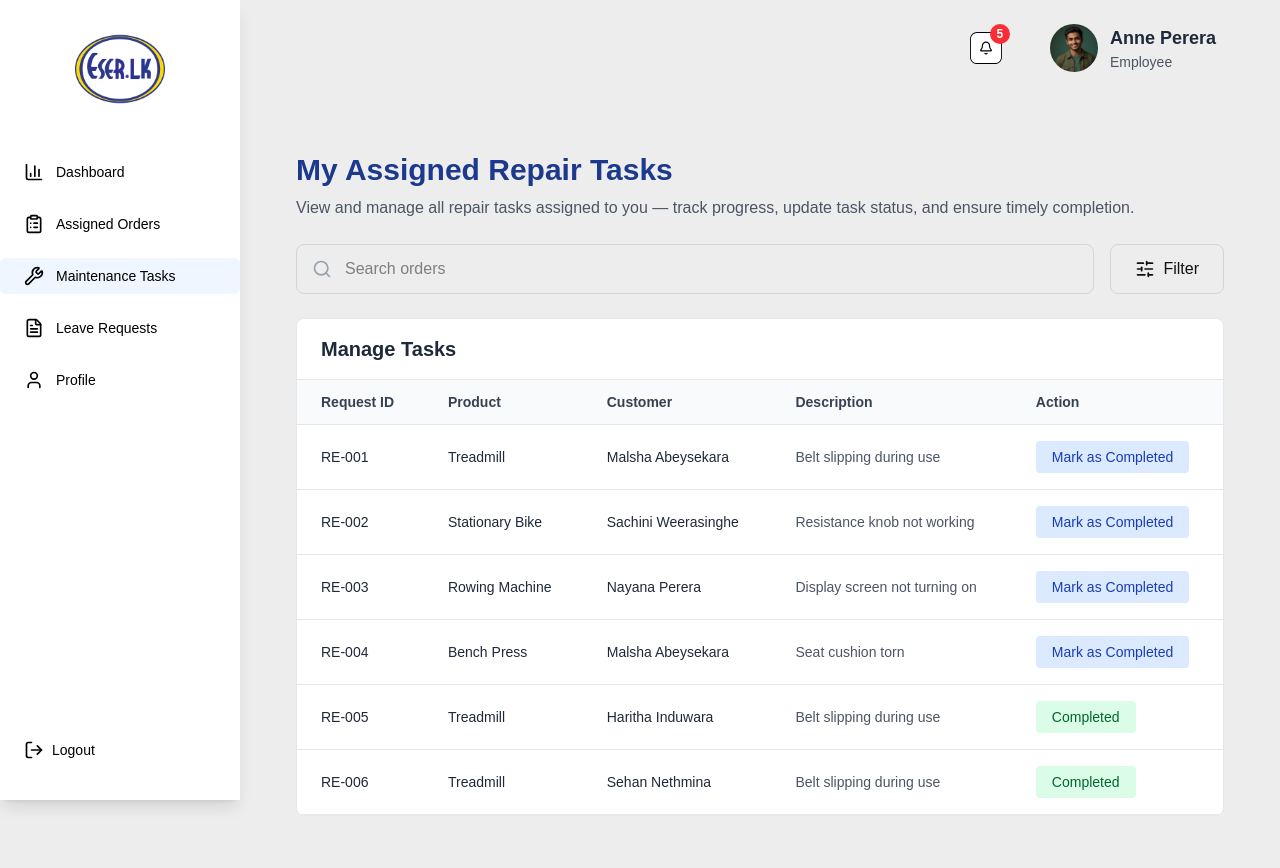
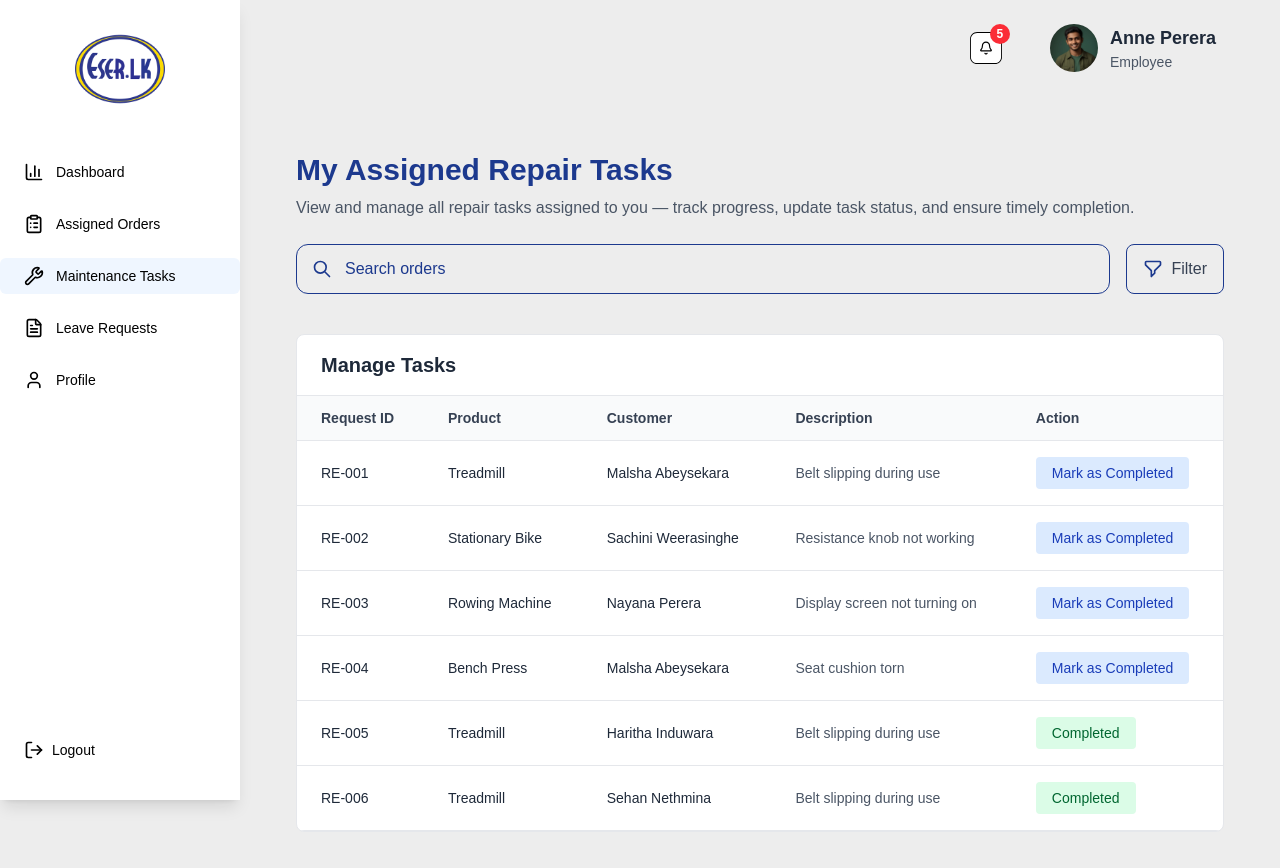
Before and after one commit to IshanHansaka/eser-marketing-erp, a Next.js app: page /employee/tasks in a window 1280 px wide. Shown: the top 868 px of the page. Built offline with nearby package versions, Linux system fonts and the light colour scheme.

Commit message:
chore: change employee ui

```diff
--- a/src/app/employee/dashboard/page.tsx
+++ b/src/app/employee/dashboard/page.tsx
@@ -59,10 +59,10 @@ export default function Dashboard() {
           <div className="w-12 h-12 bg-blue-600 rounded-full flex items-center justify-center">
             <Star className="text-white fill-white" size={24} />
           </div>
-          <div className="flex-1 bg-gray-200 rounded-full h-12 overflow-hidden">
+          <div className="flex-1 bg-gray-300 rounded-full h-12 overflow-hidden">
             <div
               className="bg-blue-600 h-full rounded-full flex items-center justify-center text-white font-semibold"
-              style={{ width: '94%' }}
+              style={{ width: '90%' }}
             >
               4.7 / 5.0
             </div>
--- a/src/app/employee/orders/page.tsx
+++ b/src/app/employee/orders/page.tsx
@@ -1,7 +1,17 @@
-import { Search, SlidersHorizontal } from "lucide-react";
+'use client';
 
-export default function Orders() {
-  const orders = [
+import { useState } from 'react';
+
+interface Order {
+  id: string;
+  customer: string;
+  address: string;
+  product: string;
+  status: 'Shipped' | 'Approved' | 'Delivered';
+  date: string;
+}
+
+const orders: Order[] = [
   {
     id: 'ORD-001',
     customer: 'Malsha Abeysekara',
@@ -52,6 +62,11 @@ export default function Orders() {
   },
 ];
 
+export default function Orders() {
+  const [searchQuery, setSearchQuery] = useState('');
+  const [filterStatus, setFilterStatus] = useState<string>('all');
+  const [isFilterOpen, setIsFilterOpen] = useState(false);
+
   const getStatusColor = (status: string) => {
     switch (status) {
       case 'Shipped':
@@ -64,6 +79,20 @@ export default function Orders() {
         return 'bg-gray-100 text-gray-800';
     }
   };
+
+  const filteredOrders = orders.filter((order) => {
+    const matchesSearch =
+      order.id.toLowerCase().includes(searchQuery.toLowerCase()) ||
+      order.address.toLowerCase().includes(searchQuery.toLowerCase()) ||
+      order.product.toLowerCase().includes(searchQuery.toLowerCase()) ||
+      order.product.toLowerCase().includes(searchQuery.toLowerCase()) ||
+      order.customer.toLowerCase().includes(searchQuery.toLowerCase());
+
+    const matchesFilter =
+      filterStatus === 'all' || order.status === filterStatus;
+
+    return matchesSearch && matchesFilter;
+  });
 
   return (
     <div className="p-8">
@@ -78,22 +107,108 @@ export default function Orders() {
       </div>
 
       {/* Search and Filter */}
-      <div className="flex gap-4 mb-6">
-        <div className="flex-1 relative">
-          <Search
-            className="absolute left-4 top-1/2 transform -translate-y-1/2 text-gray-400"
-            size={20}
+      <div className="mb-10 flex gap-4">
+        <div className="relative flex-1">
+          <div className="absolute inset-y-0 left-0 pl-4 flex items-center pointer-events-none">
+            <svg
+              className="h-5 w-5 text-[#1C398E]"
+              fill="none"
+              stroke="currentColor"
+              viewBox="0 0 24 24"
+            >
+              <path
+                strokeLinecap="round"
+                strokeLinejoin="round"
+                strokeWidth={2}
+                d="M21 21l-6-6m2-5a7 7 0 11-14 0 7 7 0 0114 0z"
               />
+            </svg>
+          </div>
           <input
             type="text"
             placeholder="Search orders"
-            className="w-full pl-12 pr-4 py-3 border border-gray-300 rounded-lg focus:outline-none focus:ring-2 focus:ring-blue-500"
+            value={searchQuery}
+            onChange={(e) => setSearchQuery(e.target.value)}
+            className="w-full pl-12 pr-4 py-3 border border-[#1C398E] rounded-xl focus:outline-none focus:ring-2 focus:ring-blue-400 focus:border-transparent placeholder:text-[#1C398E]"
           />
         </div>
-        <button className="px-6 py-3 border border-gray-300 rounded-lg hover:bg-gray-50 transition-colors flex items-center gap-2">
-          <SlidersHorizontal size={20} />
-          Filter
+
+        <div className="relative">
+          <button
+            onClick={() => setIsFilterOpen(!isFilterOpen)}
+            className="flex items-center gap-2 px-4 py-3 border border-[#1C398E] rounded-lg hover:bg-blue-100 transition-colors"
+          >
+            <svg
+              className="w-5 h-5 text-[#1C398E]"
+              fill="none"
+              stroke="currentColor"
+              viewBox="0 0 24 24"
+            >
+              <path
+                strokeLinecap="round"
+                strokeLinejoin="round"
+                strokeWidth={2}
+                d="M3 4a1 1 0 011-1h16a1 1 0 011 1v2.586a1 1 0 01-.293.707l-6.414 6.414a1 1 0 00-.293.707V17l-4 4v-6.586a1 1 0 00-.293-.707L3.293 7.293A1 1 0 013 6.586V4z"
+              />
+            </svg>
+            <span className="text-gray-700">Filter</span>
           </button>
+
+          {isFilterOpen && (
+            <div className="absolute right-0 mt-2 w-48 bg-white rounded-lg shadow-lg border border-gray-200 z-10">
+              <div className="p-2">
+                <button
+                  onClick={() => {
+                    setFilterStatus('all');
+                    setIsFilterOpen(false);
+                  }}
+                  className={`w-full text-left px-4 py-2 rounded hover:bg-gray-100 ${
+                    filterStatus === 'all' ? 'bg-blue-50 text-blue-700' : ''
+                  }`}
+                >
+                  All Status
+                </button>
+                <button
+                  onClick={() => {
+                    setFilterStatus('Shipped');
+                    setIsFilterOpen(false);
+                  }}
+                  className={`w-full text-left px-4 py-2 rounded hover:bg-gray-100 ${
+                    filterStatus === 'Shipped' ? 'bg-blue-50 text-blue-700' : ''
+                  }`}
+                >
+                  Shipped
+                </button>
+                <button
+                  onClick={() => {
+                    setFilterStatus('Approved');
+                    setIsFilterOpen(false);
+                  }}
+                  className={`w-full text-left px-4 py-2 rounded hover:bg-gray-100 ${
+                    filterStatus === 'Approved'
+                      ? 'bg-blue-50 text-blue-700'
+                      : ''
+                  }`}
+                >
+                  Approved
+                </button>
+                <button
+                  onClick={() => {
+                    setFilterStatus('Delivered');
+                    setIsFilterOpen(false);
+                  }}
+                  className={`w-full text-left px-4 py-2 rounded hover:bg-gray-100 ${
+                    filterStatus === 'Delivered'
+                      ? 'bg-blue-50 text-blue-700'
+                      : ''
+                  }`}
+                >
+                  Delivered
+                </button>
+              </div>
+            </div>
+          )}
+        </div>
       </div>
 
       {/* Orders Table */}
@@ -127,7 +242,7 @@ export default function Orders() {
               </tr>
             </thead>
             <tbody>
-              {orders.map((order) => (
+              {filteredOrders.map((order) => (
                 <tr
                   key={order.id}
                   className="border-b border-gray-200 hover:bg-gray-50"
@@ -158,10 +273,20 @@ export default function Orders() {
                   </td>
                 </tr>
               ))}
+              {filteredOrders.length === 0 && (
+                <tr>
+                  <td
+                    colSpan={6}
+                    className="px-6 py-8 text-center text-gray-500"
+                  >
+                    No orders found
+                  </td>
+                </tr>
+              )}
             </tbody>
           </table>
         </div>
       </div>
     </div>
   );
-};
+}
--- a/src/app/employee/tasks/page.tsx
+++ b/src/app/employee/tasks/page.tsx
@@ -1,7 +1,17 @@
-import { Search, SlidersHorizontal } from "lucide-react";
+'use client';
 
-export default function MaintenanceTasks() {
-  const tasks = [
+import { useState } from 'react';
+
+interface Task {
+  id: string;
+  product: string;
+  customer: string;
+  description: string;
+  action: string;
+  status: 'pending' | 'completed';
+}
+
+const tasks: Task[] = [
   {
     id: 'RE-001',
     product: 'Treadmill',
@@ -52,6 +62,24 @@ export default function MaintenanceTasks() {
   },
 ];
 
+export default function MaintenanceTasks() {
+  const [searchQuery, setSearchQuery] = useState('');
+  const [filterStatus, setFilterStatus] = useState<string>('all');
+  const [isFilterOpen, setIsFilterOpen] = useState(false);
+
+  const filteredTasks = tasks.filter((task) => {
+    const matchesSearch =
+      task.id.toLowerCase().includes(searchQuery.toLowerCase()) ||
+      task.description.toLowerCase().includes(searchQuery.toLowerCase()) ||
+      task.product.toLowerCase().includes(searchQuery.toLowerCase()) ||
+      task.customer.toLowerCase().includes(searchQuery.toLowerCase());
+
+    const matchesFilter =
+      filterStatus === 'all' || task.status === filterStatus;
+
+    return matchesSearch && matchesFilter;
+  });
+
   return (
     <div className="p-8">
       <div className="mb-6">
@@ -65,22 +93,95 @@ export default function MaintenanceTasks() {
       </div>
 
       {/* Search and Filter */}
-      <div className="flex gap-4 mb-6">
-        <div className="flex-1 relative">
-          <Search
-            className="absolute left-4 top-1/2 transform -translate-y-1/2 text-gray-400"
-            size={20}
+      <div className="mb-10 flex gap-4">
+        <div className="relative flex-1">
+          <div className="absolute inset-y-0 left-0 pl-4 flex items-center pointer-events-none">
+            <svg
+              className="h-5 w-5 text-[#1C398E]"
+              fill="none"
+              stroke="currentColor"
+              viewBox="0 0 24 24"
+            >
+              <path
+                strokeLinecap="round"
+                strokeLinejoin="round"
+                strokeWidth={2}
+                d="M21 21l-6-6m2-5a7 7 0 11-14 0 7 7 0 0114 0z"
               />
+            </svg>
+          </div>
           <input
             type="text"
             placeholder="Search orders"
-            className="w-full pl-12 pr-4 py-3 border border-gray-300 rounded-lg focus:outline-none focus:ring-2 focus:ring-blue-500"
+            value={searchQuery}
+            onChange={(e) => setSearchQuery(e.target.value)}
+            className="w-full pl-12 pr-4 py-3 border border-[#1C398E] rounded-xl focus:outline-none focus:ring-2 focus:ring-blue-400 focus:border-transparent placeholder:text-[#1C398E]"
           />
         </div>
-        <button className="px-6 py-3 border border-gray-300 rounded-lg hover:bg-gray-50 transition-colors flex items-center gap-2">
-          <SlidersHorizontal size={20} />
-          Filter
+
+        <div className="relative">
+          <button
+            onClick={() => setIsFilterOpen(!isFilterOpen)}
+            className="flex items-center gap-2 px-4 py-3 border border-[#1C398E] rounded-lg hover:bg-blue-100 transition-colors"
+          >
+            <svg
+              className="w-5 h-5 text-[#1C398E]"
+              fill="none"
+              stroke="currentColor"
+              viewBox="0 0 24 24"
+            >
+              <path
+                strokeLinecap="round"
+                strokeLinejoin="round"
+                strokeWidth={2}
+                d="M3 4a1 1 0 011-1h16a1 1 0 011 1v2.586a1 1 0 01-.293.707l-6.414 6.414a1 1 0 00-.293.707V17l-4 4v-6.586a1 1 0 00-.293-.707L3.293 7.293A1 1 0 013 6.586V4z"
+              />
+            </svg>
+            <span className="text-gray-700">Filter</span>
           </button>
+
+          {isFilterOpen && (
+            <div className="absolute right-0 mt-2 w-48 bg-white rounded-lg shadow-lg border border-gray-200 z-10">
+              <div className="p-2">
+                <button
+                  onClick={() => {
+                    setFilterStatus('all');
+                    setIsFilterOpen(false);
+                  }}
+                  className={`w-full text-left px-4 py-2 rounded hover:bg-gray-100 ${
+                    filterStatus === 'all' ? 'bg-blue-50 text-blue-700' : ''
+                  }`}
+                >
+                  All Tasks
+                </button>
+                <button
+                  onClick={() => {
+                    setFilterStatus('pending');
+                    setIsFilterOpen(false);
+                  }}
+                  className={`w-full text-left px-4 py-2 rounded hover:bg-gray-100 ${
+                    filterStatus === 'pending' ? 'bg-blue-50 text-blue-700' : ''
+                  }`}
+                >
+                  Pending
+                </button>
+                <button
+                  onClick={() => {
+                    setFilterStatus('completed');
+                    setIsFilterOpen(false);
+                  }}
+                  className={`w-full text-left px-4 py-2 rounded hover:bg-gray-100 ${
+                    filterStatus === 'completed'
+                      ? 'bg-blue-50 text-blue-700'
+                      : ''
+                  }`}
+                >
+                  Completed
+                </button>
+              </div>
+            </div>
+          )}
+        </div>
       </div>
 
       {/* Tasks Table */}
@@ -111,7 +212,7 @@ export default function MaintenanceTasks() {
               </tr>
             </thead>
             <tbody>
-              {tasks.map((task) => (
+              {filteredTasks.map((task) => (
                 <tr
                   key={task.id}
                   className="border-b border-gray-200 hover:bg-gray-50"
@@ -127,7 +228,7 @@ export default function MaintenanceTasks() {
                     {task.description}
                   </td>
                   <td className="px-6 py-4">
-                    <span
+                    <button
                       className={`inline-block px-4 py-1.5 rounded text-sm font-medium ${
                         task.status === 'completed'
                           ? 'bg-green-100 text-green-800'
@@ -135,14 +236,24 @@ export default function MaintenanceTasks() {
                       }`}
                     >
                       {task.action}
-                    </span>
+                    </button>
                   </td>
                 </tr>
               ))}
+              {filteredTasks.length === 0 && (
+                <tr>
+                  <td
+                    colSpan={6}
+                    className="px-6 py-8 text-center text-gray-500"
+                  >
+                    No tasks found
+                  </td>
+                </tr>
+              )}
             </tbody>
           </table>
         </div>
       </div>
     </div>
   );
-};
+}
```
Lines whose indentation alone changed are shown as unchanged.
